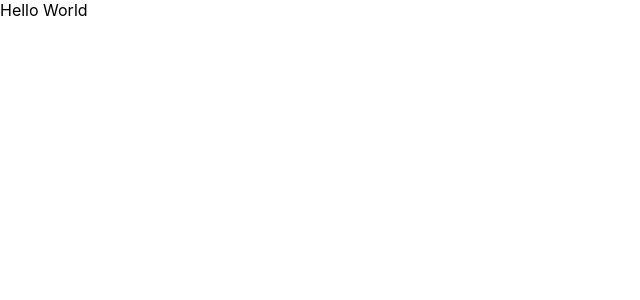
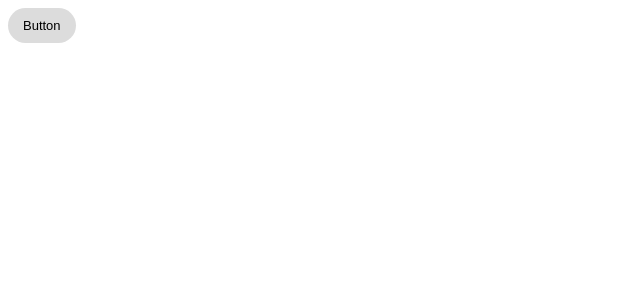
Before and after one commit to diebraga/ignite_shop_2022, a Next.js app: page / in a window 1280 px wide. Shown: the top 300 px of the page, without its empty margins (0-640 px from the left). Built offline with nearby package versions, Linux system fonts and the light colour scheme.

Commit message:
added stitches

```diff
--- a/package.json
+++ b/package.json
@@ -9,6 +9,7 @@
     "lint": "next lint"
   },
   "dependencies": {
+    "@stitches/react": "^1.2.8",
     "next": "12.3.1",
     "react": "18.2.0",
     "react-dom": "18.2.0"
--- a/src/pages/_app.tsx
+++ b/src/pages/_app.tsx
@@ -1,4 +1,3 @@
-import "../../styles/globals.css";
 import type { AppProps } from "next/app";
 
 function MyApp({ Component, pageProps }: AppProps) {
--- a/src/pages/api/hello.ts
+++ /dev/null
@@ -1,13 +0,0 @@
-// Next.js API route support: https://nextjs.org/docs/api-routes/introduction
-import type { NextApiRequest, NextApiResponse } from 'next'
-
-type Data = {
-  name: string
-}
-
-export default function handler(
-  req: NextApiRequest,
-  res: NextApiResponse<Data>
-) {
-  res.status(200).json({ name: 'John Doe' })
-}
--- a/src/pages/index.tsx
+++ b/src/pages/index.tsx
@@ -1,5 +1,18 @@
 import type { NextPage } from "next";
 import Head from "next/head";
+import { styled } from "../styles";
+
+const Button = styled("button", {
+  backgroundColor: "gainsboro",
+  borderRadius: "9999px",
+  fontSize: "13px",
+  padding: "10px 15px",
+  border: 0,
+  "&:hover": {
+    backgroundColor: "lightgray",
+    cursor: "pointer",
+  },
+});
 
 const Home: NextPage = () => {
   return (
@@ -9,7 +22,7 @@ const Home: NextPage = () => {
         <meta name="description" content="Generated by create next app" />
         <link rel="icon" href="/favicon.ico" />
       </Head>
-      Hello World
+      <Button>Button</Button>
     </div>
   );
 };
--- /dev/null
+++ b/src/styles/index.ts
@@ -0,0 +1,16 @@
+import { createStitches } from '@stitches/react';
+
+
+export const {
+  styled,
+  css,
+  globalCss,
+  keyframes,
+  theme,
+  createTheme,
+  getCssText,
+} = createStitches({
+  theme: {
+
+  }
+})
--- a/styles/globals.css
+++ /dev/null
@@ -1,19 +0,0 @@
-html,
-body {
-  padding: 0;
-  margin: 0;
-  font-family: -apple-system, BlinkMacSystemFont, Segoe UI, Roboto, Oxygen,
-    Ubuntu, Cantarell, Fira Sans, Droid Sans, Helvetica Neue, sans-serif;
-}
-
-a {
-  color: inherit;
-  text-decoration: none;
-}
-
-* {
-  box-sizing: border-box;
-}
-
-body {
-}
```
Also changed, not shown: 1 other file (tests, documents, lock files or other folders).
